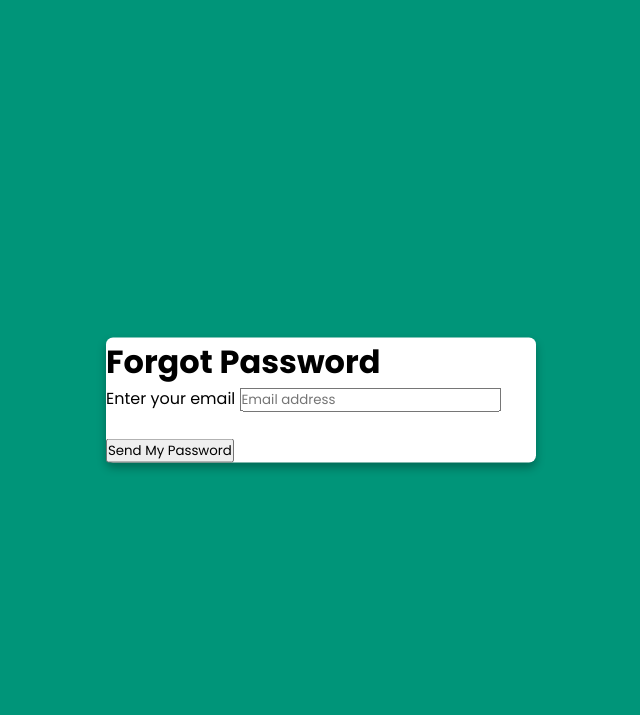
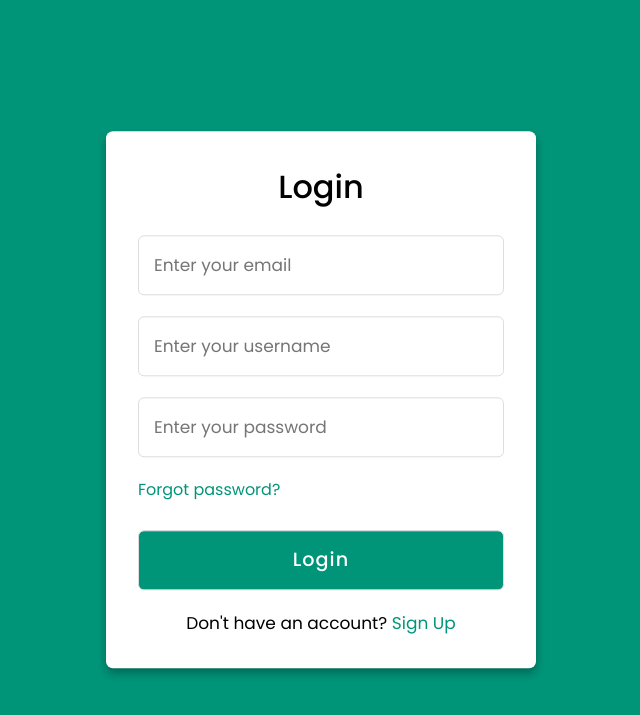
Before and after one commit to mrzqiaullah27/Peminjaman-Skuter-Elektrik, a PHP site: page / in a window 1280 px wide. Shown: the top 715 px of the page, without its empty margins (319-959 px from the left). Run offline with PHP 8.4, Linux system fonts and the light colour scheme.

Commit message:
Mengubah kode html login dan register

```diff
--- a/index.php
+++ b/index.php
@@ -1,17 +1,45 @@
 <!DOCTYPE html>
-<html>
+<html lang="en">
 <head>
-  <title>Forgot Password</title>
+  <meta charset="UTF-8">
+  <meta name="viewport" content="width=device-width, initial-scale=1.0">
+  <meta http-equiv="X-UA-Compatible" content="ie=edge">
+  <title>Login & Registration </title>
   <link rel="stylesheet" href="style.css">
 </head>
 <body>
   <div class="container">
-    <h1>Forgot Password</h1>
-    <form action="/forgot-password" method="post">
-      <label for="email">Enter your email</label>
-      <input type="email" id="email" name="email" placeholder="Email address" required><br><br>
-      <button>Send My Password</button>
-    </form>
+    <input type="checkbox" id="check">
+    <div class="login form">
+      <header>Login</header>
+      <form action="#">
+        <input type="email" placeholder="Enter your email">
+        <input type="text" placeholder="Enter your username">
+        <input type="password" placeholder="Enter your password">
+        <a href="#">Forgot password?</a>
+        <input type="button" class="button" value="Login">
+      </form>
+      <div class="signup">
+        <span class="signup">Don't have an account?
+         <label for="check">Sign Up</label>
+        </span>
+      </div>
+    </div>
+    <div class="registration form">
+      <header>Sign Up</header>
+      <form action="#">
+        <input type="email" placeholder="Enter your email">
+        <input type="text" placeholder="Create your username">
+        <input type="password" placeholder="Create a password">
+        <input type="password" placeholder="Confirm your password">
+        <input type="button" class="button" value="Sign Up">
+      </form>
+      <div class="signup">
+        <span class="signup">Already have an account?
+         <label for="check">Login</label>
+        </span>
+      </div>
+    </div>
   </div>
 </body>
 </html>
```
